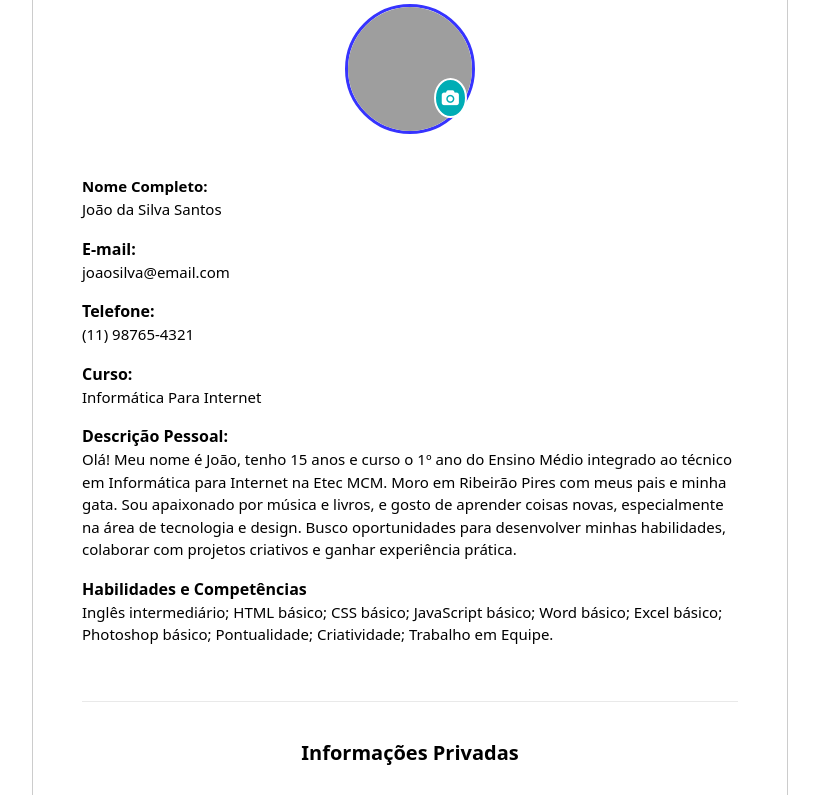
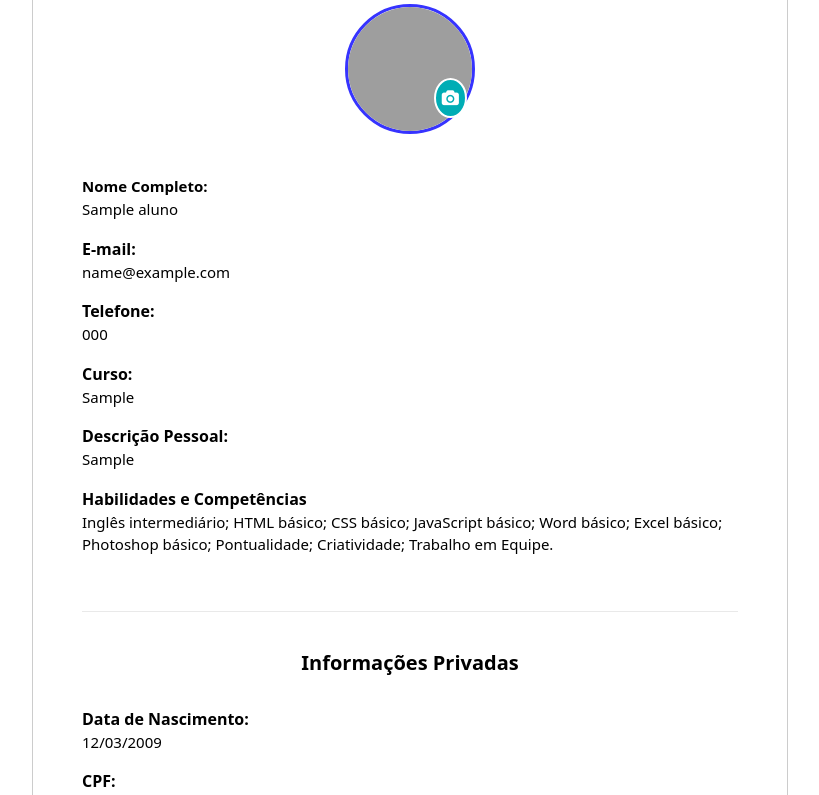
Before and after one commit to mayarasantanna2/empresajunior, a PHP site: page /perfilaluno.php in a window 1280 px wide. Shown: the part 359-1154 px from the top of the page, without its empty margins (230-1049 px from the left). Run offline with PHP 8.4, Linux system fonts and the light colour scheme; the visitor is signed in with stand-in values (Sample User, id 1); tables that the repository leaves empty hold one stand-in row (values such as "Sample post"); some libraries are stand-ins or nearby versions; some web fonts are replaced; grey boxes are pictures that could not be loaded.

Commit message:
update de infos

```diff
--- a/template/perfilaluno.php
+++ b/template/perfilaluno.php
@@ -1,6 +1,28 @@
 <!DOCTYPE html>
 <html lang="pt-BR">
+<?php
+session_start();
 
+if (!isset($_SESSION['id_aluno'])) {
+    die("Você precisa estar logado.");
+}
+
+try {
+    $pdo = new PDO("mysql:host=localhost;dbname=freetecs;charset=utf8", "root", "");
+    $pdo->setAttribute(PDO::ATTR_ERRMODE, PDO::ERRMODE_EXCEPTION);
+
+    $stmt = $pdo->prepare("SELECT * FROM aluno WHERE id_aluno = ?");
+    $stmt->execute([$_SESSION['id_aluno']]);
+    $aluno = $stmt->fetch(PDO::FETCH_ASSOC);
+
+    if (!$aluno) {
+        die("Aluno não encontrado.");
+    }
+
+} catch (PDOException $e) {
+    die("Erro ao conectar: " . $e->getMessage());
+}
+?>
 <body>
 
     <?php require 'headeraluno.php' ?>
@@ -32,24 +54,19 @@
                             </div>
 
                             <strong class="tituloperfil">Nome Completo:</strong>
-                            <p>João da Silva Santos</p>
+                            <p><?= htmlspecialchars($aluno['nome_aluno']) ?></p>
 
                             <strong>E-mail:</strong>
-                            <p>joaosilva@email.com</p>
+                            <p><?= htmlspecialchars($aluno['email_aluno']) ?></p>
 
                             <strong>Telefone:</strong>
-                            <p>(11) 98765-4321</p>
+                            <p><?= htmlspecialchars($aluno['telefone_aluno']) ?></p>
 
                             <strong>Curso:</strong>
-                            <p>Informática Para Internet</p>
+                            <p><?= htmlspecialchars($aluno['curso']) ?></p>
 
                             <strong>Descrição Pessoal:</strong>
-                            <p>Olá! Meu nome é João, tenho 15 anos e curso o 1º ano do Ensino Médio integrado ao técnico
-                                em Informática para Internet na Etec MCM. Moro em Ribeirão Pires com meus pais e minha
-                                gata. Sou apaixonado por música e livros, e gosto de aprender coisas novas,
-                                especialmente na área de tecnologia e design. Busco oportunidades para desenvolver
-                                minhas habilidades, colaborar com projetos criativos e ganhar experiência prática.
-                            </p>
+                            <p><?= htmlspecialchars($aluno['curso']) ?></p>
 
                             <strong>Habilidades e Competências</strong>
                             <p>Inglês intermediário; HTML básico; CSS básico; JavaScript básico; Word básico; Excel
@@ -121,12 +138,14 @@
 
                         <div class="form-group mb-3">
                             <label for="descricao">Descrição Pessoal</label>
-                            <textarea class="form-control" id="descricao" rows="3">Olá! Meu nome é João, tenho 15 anos e curso o 1º ano do Ensino Médio integrado ao técnico em Informática para Internet na Etec MCM. Moro em Ribeirão Pires com meus pais e minha gata. Sou apaixonado por música e livros, e gosto de aprender coisas novas, especialmente na área de tecnologia e design. Busco oportunidades para desenvolver minhas habilidades, colaborar com projetos criativos e ganhar experiência prática.</textarea>
+                            <textarea class="form-control" id="descricao"
+                                rows="3">Olá! Meu nome é João, tenho 15 anos e curso o 1º ano do Ensino Médio integrado ao técnico em Informática para Internet na Etec MCM. Moro em Ribeirão Pires com meus pais e minha gata. Sou apaixonado por música e livros, e gosto de aprender coisas novas, especialmente na área de tecnologia e design. Busco oportunidades para desenvolver minhas habilidades, colaborar com projetos criativos e ganhar experiência prática.</textarea>
                         </div>
 
                         <div class="form-group mb-3">
                             <label for="habilidades">Habilidades e Competências</label>
-                            <textarea class="form-control" id="habilidades" rows="2">Inglês intermediário; HTML básico; CSS básico; JavaScript básico; Word básico; Excel básico; Photoshop básico; Pontualidade; Criatividade; Trabalho em Equipe.</textarea>
+                            <textarea class="form-control" id="habilidades"
+                                rows="2">Inglês intermediário; HTML básico; CSS básico; JavaScript básico; Word básico; Excel básico; Photoshop básico; Pontualidade; Criatividade; Trabalho em Equipe.</textarea>
                         </div>
 
                         <hr>
```
Also changed, not shown: template/cadastro.php (+8 -0 lines).
